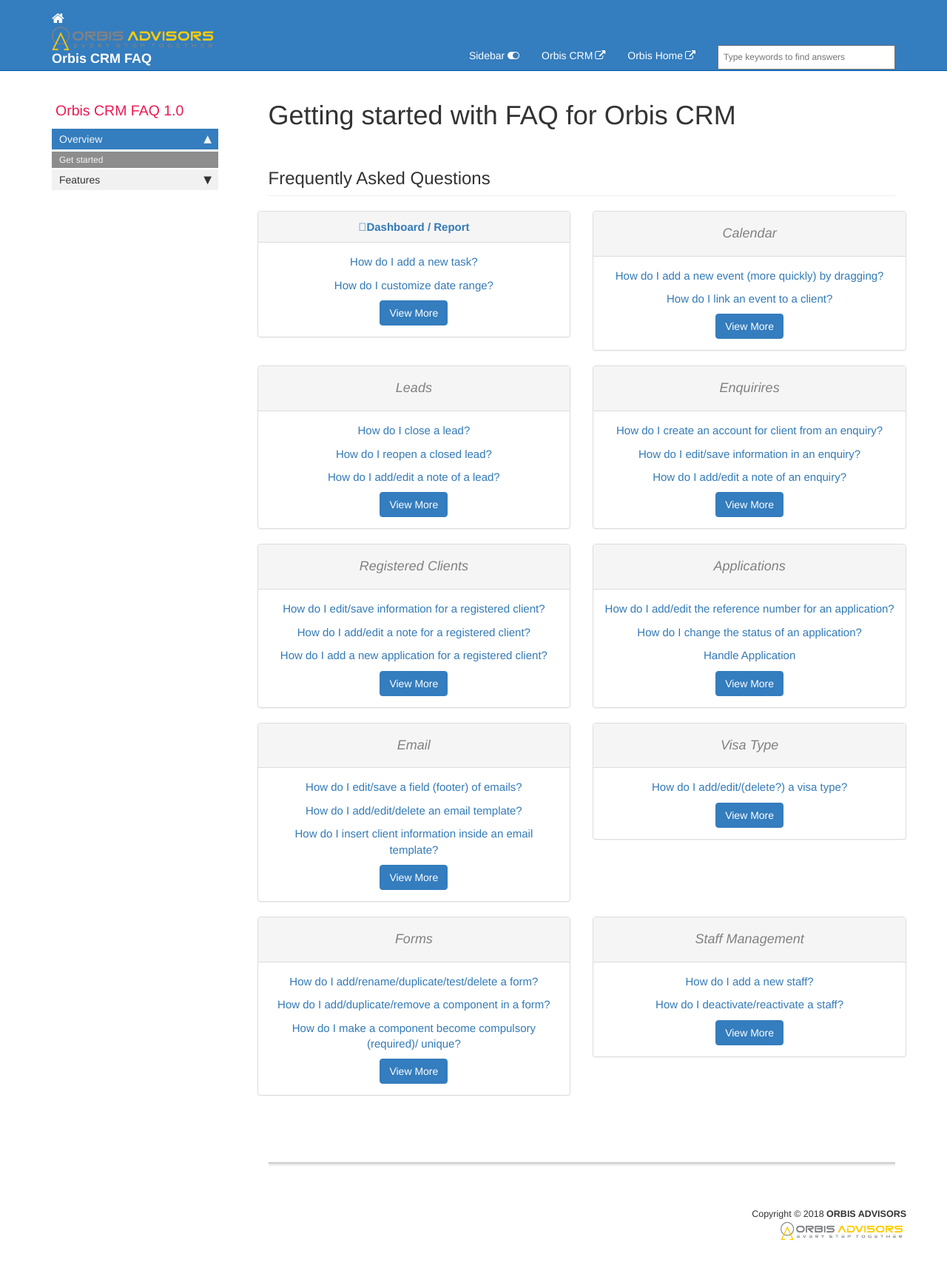
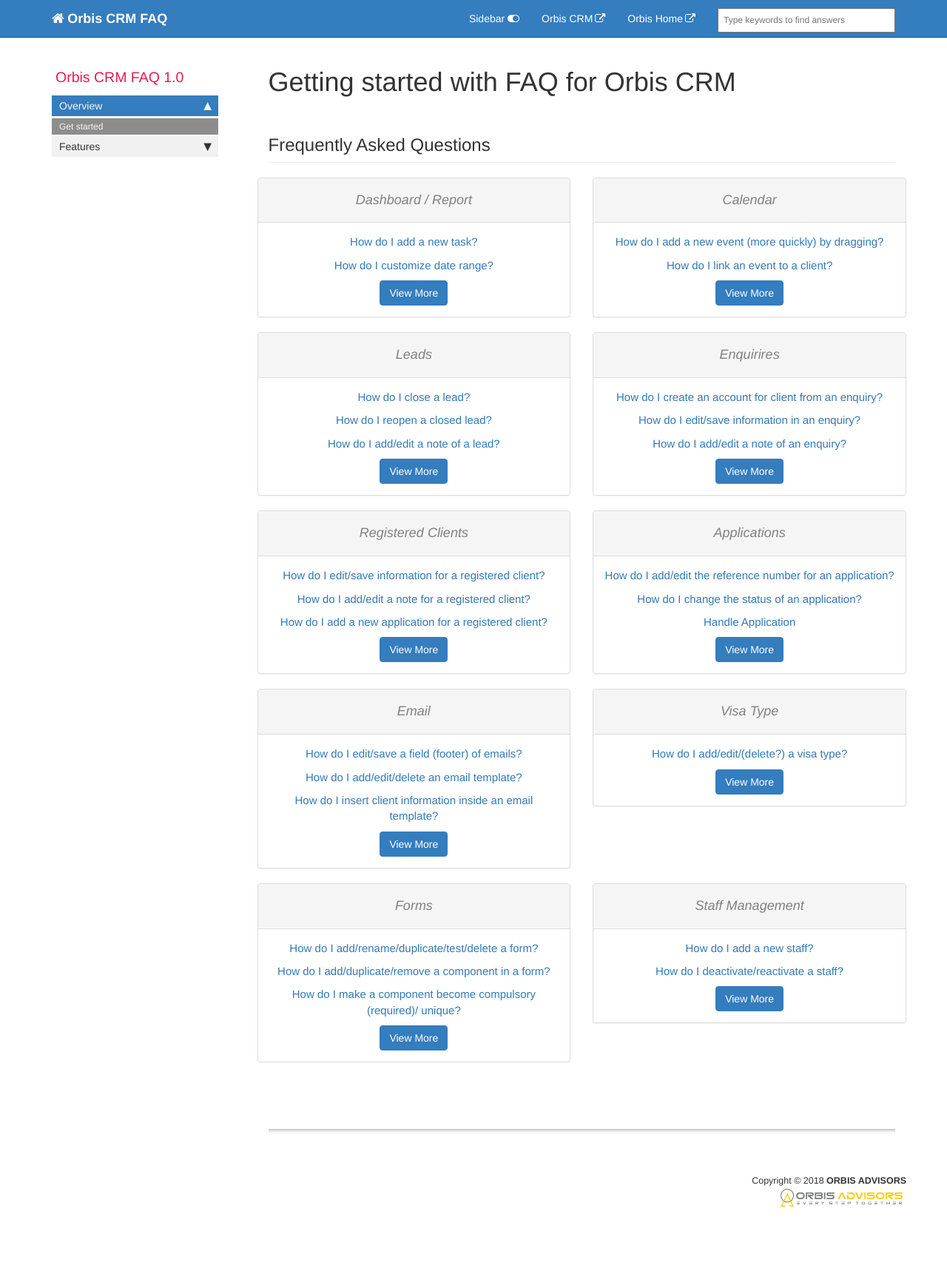
Before and after one commit to ndkhaivn/orbiscrm, a Jekyll site: the page built from pages/orbiscrm.faq/orbiscrm.faq.md, in a window 1280 px wide. Shown: the whole page at 74% size. Built offline with Jekyll 4.4.1, drawn with Linux system fonts in a browser that asks for light colours; comment, search, counter and statistics services are not loaded; after the commit the page ends 1692 px from its top, so only the background shows below that.

Commit message:
Recode the original topnav brand and head of sections

```diff
--- a/_includes/topnav.html
+++ b/_includes/topnav.html
@@ -8,7 +8,10 @@
                 <span class="icon-bar"></span>
                 <span class="icon-bar"></span>
             </button>
-            <a class="fa fa-home fa-lg navbar-brand" href="orbiscrm.faq.html"><img src="images/orbis_advisors_logo.png" style="max-width: 20%" alt="ORBIS ADVISORS FAQ HOME"/><span class="projectTitle"> {{site.topnav_title}}</span></a>
+            <a class="fa fa-home fa-lg navbar-brand" href="orbiscrm.faq.html">
+<!--                <img src="images/orbis_advisors_logo.png" style="max-width: 20%" alt="ORBIS ADVISORS FAQ HOME"/>-->
+                <span class="projectTitle"> {{site.topnav_title}}</span>
+            </a>
         </div>
         <div class="collapse navbar-collapse" id="bs-example-navbar-collapse-1">
             <ul class="nav navbar-nav navbar-right">
--- a/pages/orbiscrm.faq/orbiscrm.faq.md
+++ b/pages/orbiscrm.faq/orbiscrm.faq.md
@@ -14,9 +14,9 @@
         <div class="col-md-6 col-sm-6">
             <div class="panel panel-default text-center">
                 <div class="panel-heading">
-                    <b>
-                        <a class="fa-black-tie" href="orbiscrm.faq.dashboard_report.html" rel="noopener">Dashboard / Report</a>
-                    </b>
+                    <h4>
+                        Dashboard / Report
+                    </h4>
                 </div>
                 <div class="panel-body">
                     <p>
```
